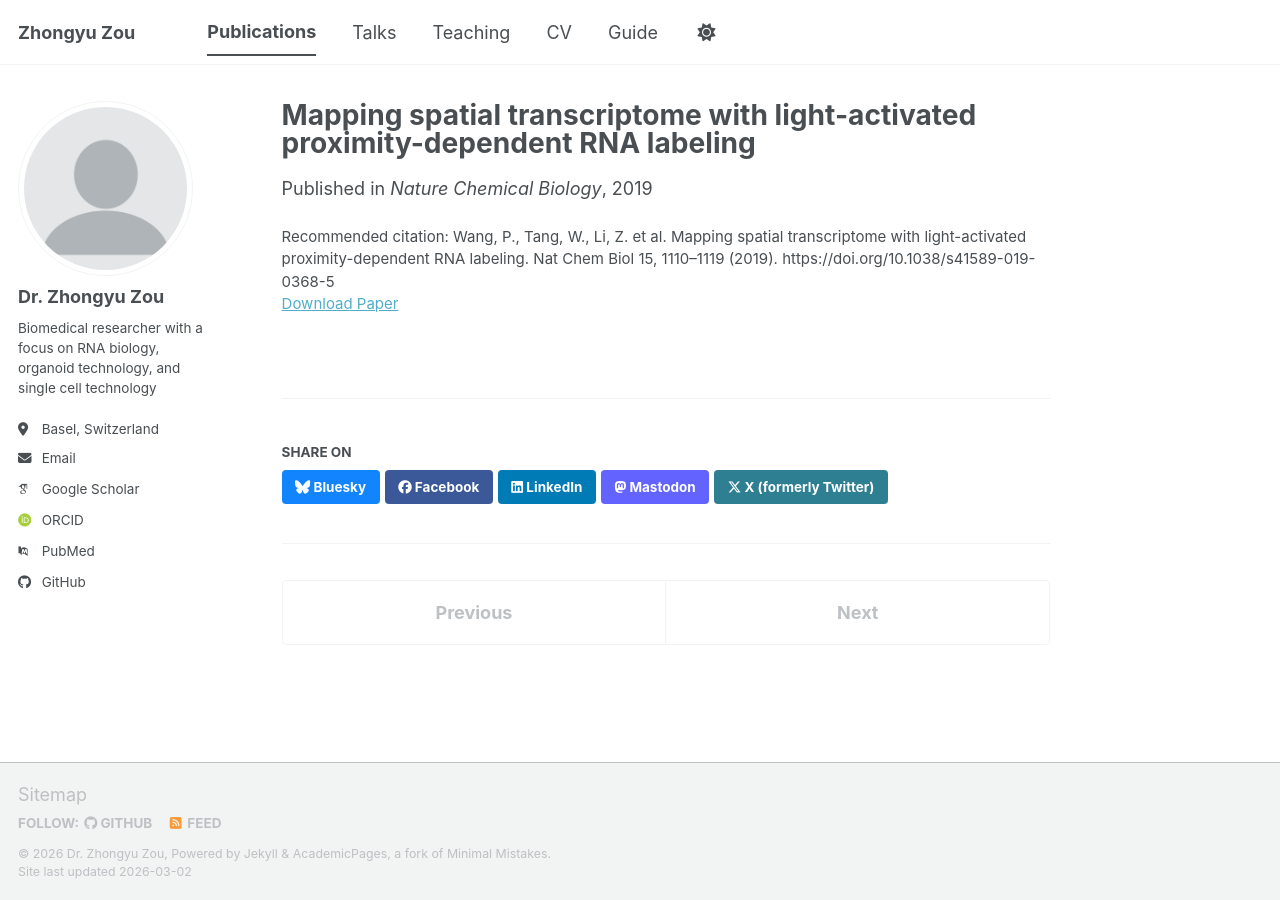
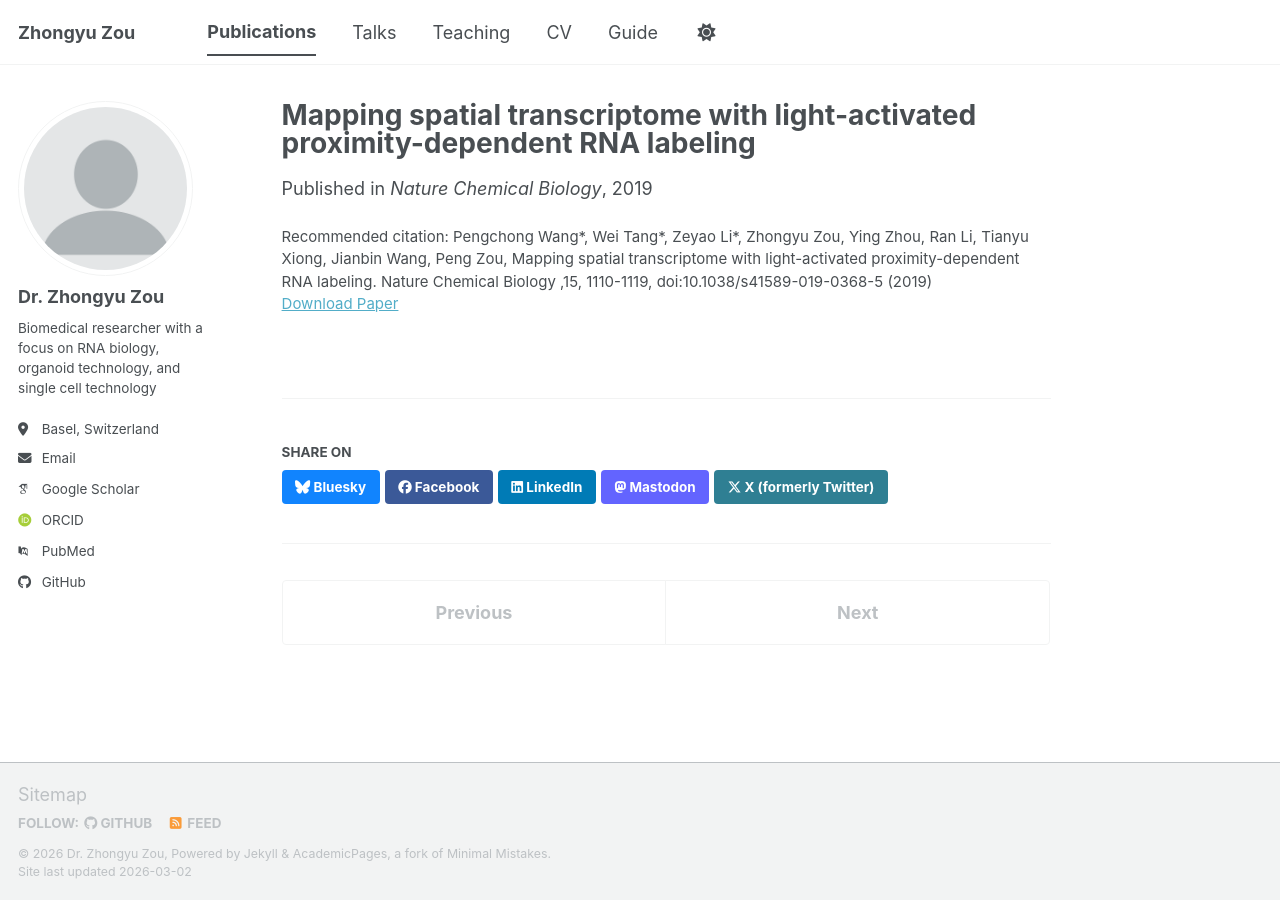
Before and after one commit to zhongyu-zou/zhongyu-zou.github.io, a Jekyll site: the page built from _publications/2019-10-07-Wang-NChemBio.md, in a window 1280 px wide. Built offline with Jekyll 4.4.1, drawn with Linux system fonts in a browser that asks for light colours; some web fonts are replaced; a script bundle is joined from its source files by our own code; library files that are not in the unit come from our copies.

Commit message:
Update 2019-10-07-Wang-NChemBio.md

```diff
--- a/_publications/2019-10-07-Wang-NChemBio.md
+++ b/_publications/2019-10-07-Wang-NChemBio.md
@@ -3,5 +3,5 @@ title: "Mapping spatial transcriptome with light-activated proximity-dependent R
 category: manuscripts
 venue: 'Nature Chemical Biology'
 paperurl: 'https://www.nature.com/articles/s41589-019-0368-5'
-citation: 'Wang, P., Tang, W., Li, Z. et al. Mapping spatial transcriptome with light-activated proximity-dependent RNA labeling. Nat Chem Biol 15, 1110–1119 (2019). https://doi.org/10.1038/s41589-019-0368-5'
+citation: 'Pengchong Wang*, Wei Tang*, Zeyao Li*, Zhongyu Zou, Ying Zhou, Ran Li, Tianyu Xiong, Jianbin Wang, Peng Zou, Mapping spatial transcriptome with light-activated proximity-dependent RNA labeling. Nature Chemical Biology ,15, 1110-1119, doi:10.1038/s41589-019-0368-5 (2019)'
 ---
```
